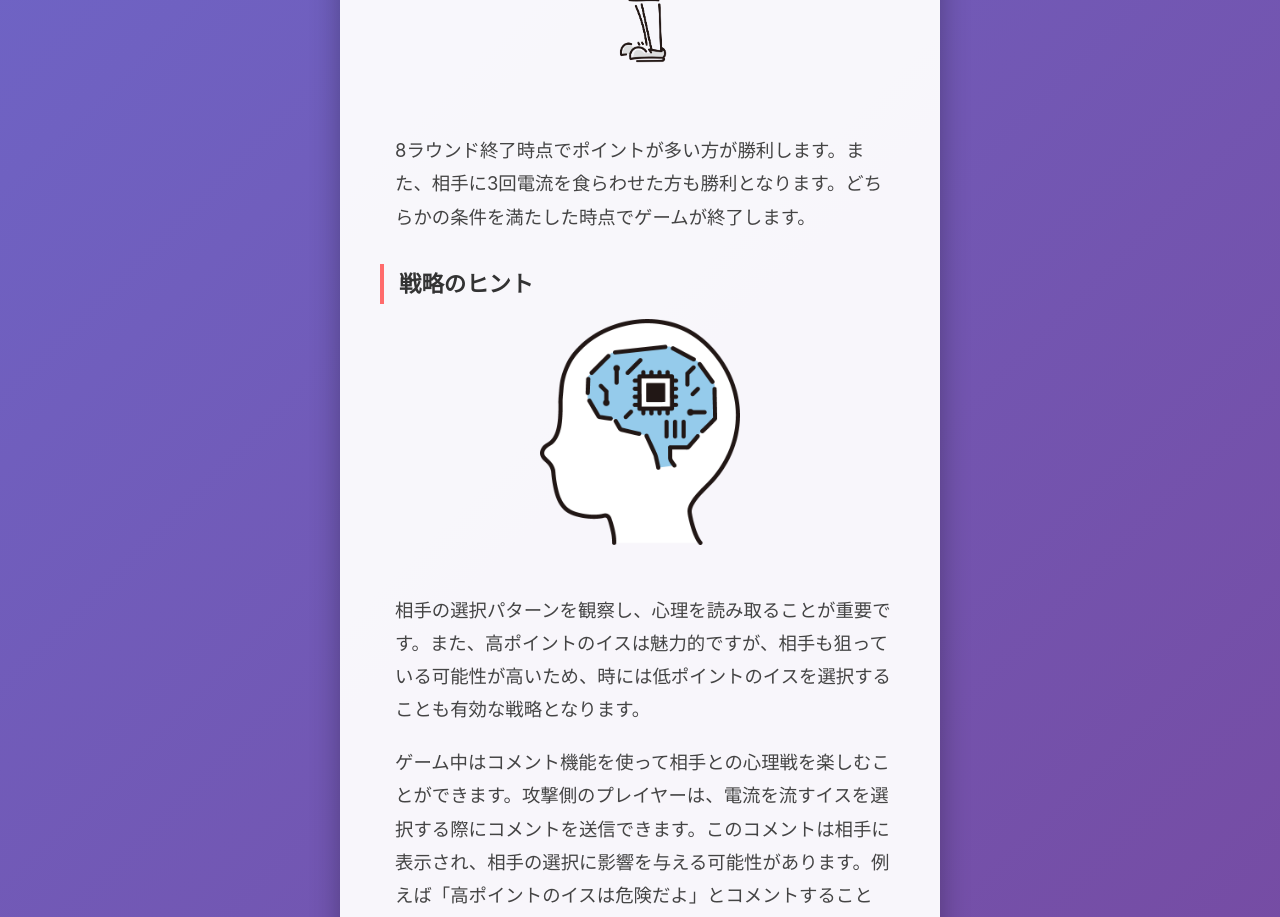
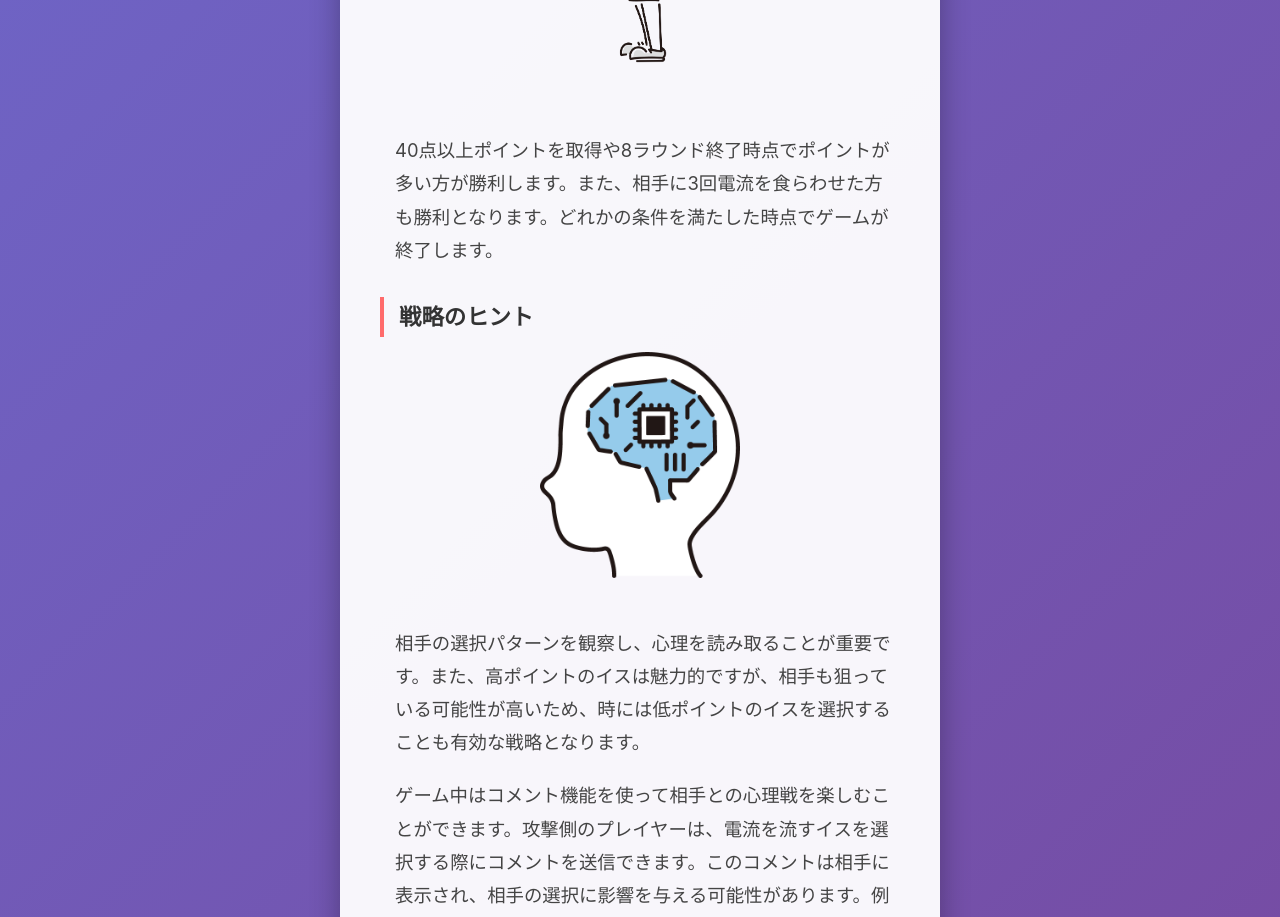
Before and after one commit to yatsu3/denki-isu, a React (Create React App) app: page /how-to-play in a window 1280 px wide. Shown: the part 2660-3577 px from the top of the page. Built offline with nearby package versions, Linux system fonts and the light colour scheme; no server answers.

Commit message:
遊び方説明の勝利条件の修正

```diff
--- a/src/components/HowToPlay.js
+++ b/src/components/HowToPlay.js
@@ -48,7 +48,7 @@ const HowToPlay = () => {
         </h3>
         <center><img src="/images/winner.png" alt="勝利条件" style={{ width: '100%', maxWidth: '250px', marginBottom: '20px' }} /></center>
         <p style={{ marginBottom: '20px', paddingLeft: '15px' }}>
-          8ラウンド終了時点でポイントが多い方が勝利します。また、相手に3回電流を食らわせた方も勝利となります。どちらかの条件を満たした時点でゲームが終了します。
+          40点以上ポイントを取得や8ラウンド終了時点でポイントが多い方が勝利します。また、相手に3回電流を食らわせた方も勝利となります。どれかの条件を満たした時点でゲームが終了します。
         </p>
 
         <h3 style={{ fontSize: '1.4rem', fontWeight: 'bold', color: '#333', borderLeft: '4px solid #ff6b6b', paddingLeft: '15px', marginTop: '30px', marginBottom: '15px' }}>
```
